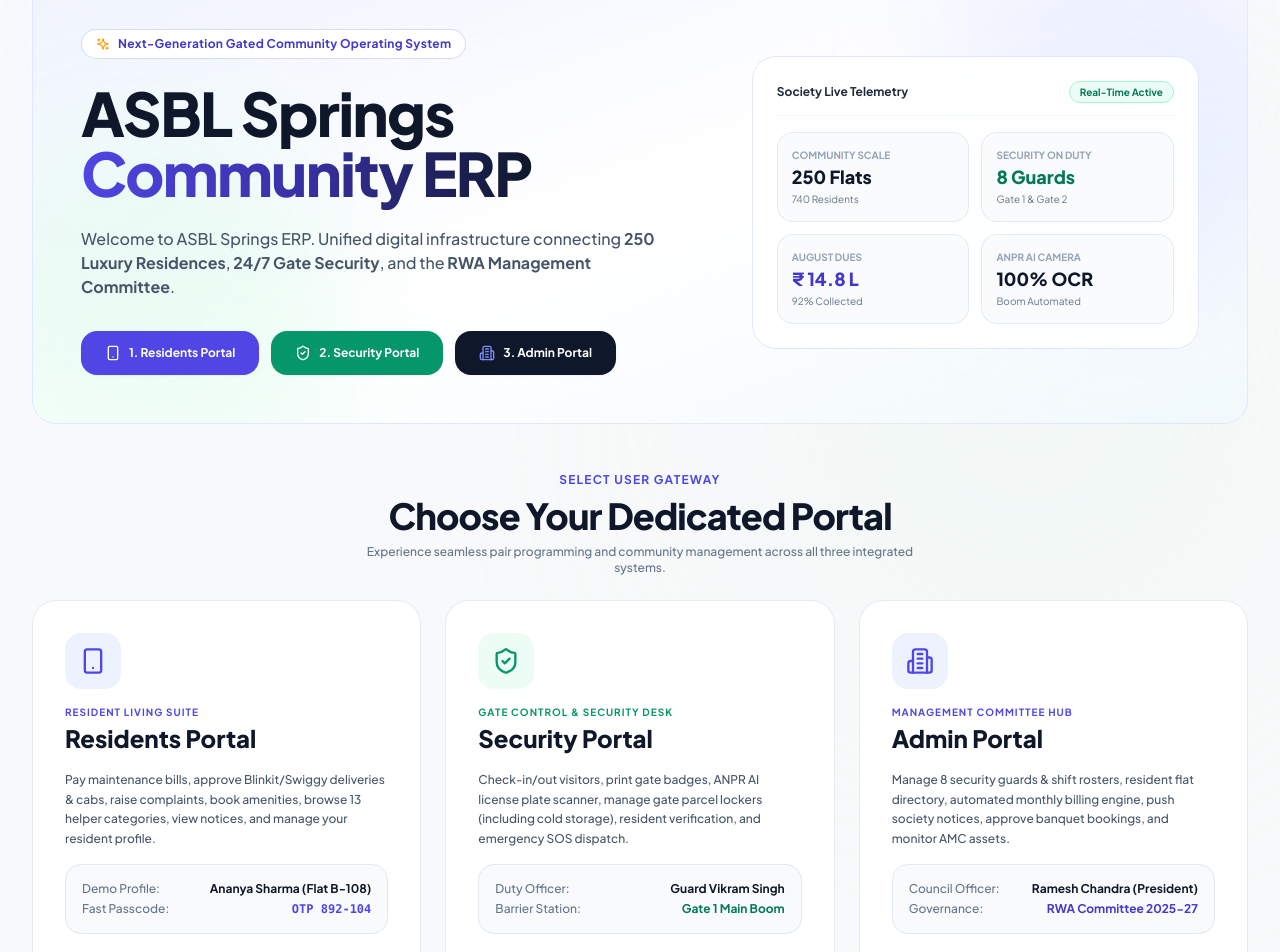
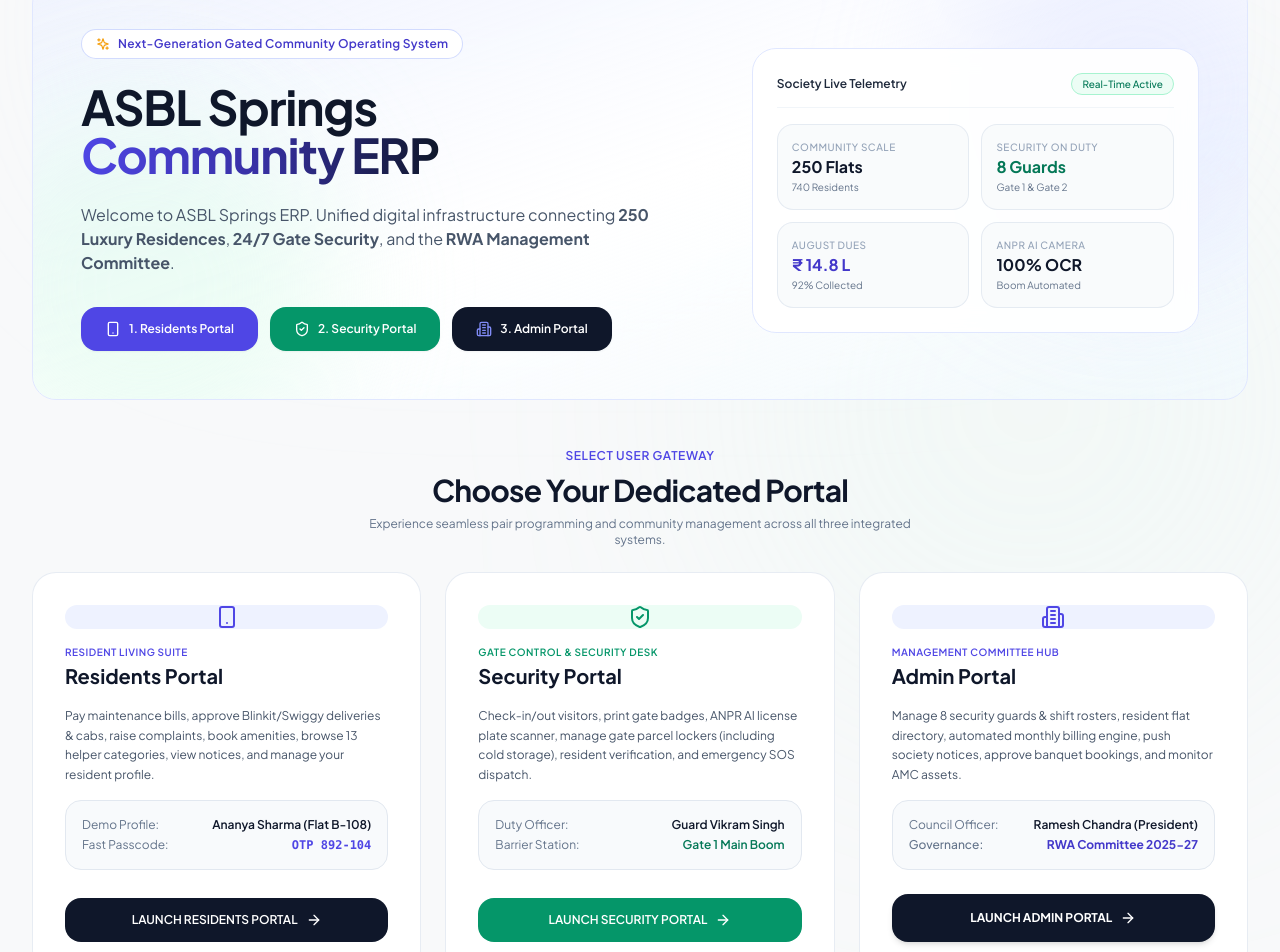
Before and after one commit to Sureddynithinreddy/community-management-ERP, a React (Vite) app: page / in a window 1280 px wide. Shown: the part 145-1097 px from the top of the page. Built offline with nearby package versions, Linux system fonts and the light colour scheme.

Commit message:
Refine and lighten typography and text weights across all portals

```diff
--- a/src/App.tsx
+++ b/src/App.tsx
@@ -42,17 +42,17 @@
                   </div>
                 </div>
                 <div>
-                  <span className="font-black text-xl tracking-tight text-slate-900 block leading-none">
+                  <span className="font-bold text-xl tracking-tight text-slate-900 block leading-none">
                     ASBL Springs
                   </span>
-                  <span className="text-[10px] font-bold uppercase tracking-widest text-indigo-600 block mt-0.5">
+                  <span className="text-[10px] font-semibold uppercase tracking-wider text-indigo-600 block mt-0.5">
                     Pocharam • Enterprise Community ERP
                   </span>
                 </div>
               </div>
 
               {/* Direct Portal Jump Links */}
-              <nav className="hidden md:flex items-center gap-2 text-xs font-bold text-slate-600">
+              <nav className="hidden md:flex items-center gap-2 text-xs font-medium text-slate-600">
                 <button
                   onClick={() => setActiveView('resident_portal')}
                   className="px-3.5 py-2 rounded-xl hover:bg-slate-100 hover:text-slate-900 transition-colors cursor-pointer"
@@ -74,7 +74,7 @@
               </nav>
 
               {/* Status Badge */}
-              <div className="flex items-center gap-1.5 sm:gap-2 px-2.5 sm:px-3.5 py-1.5 rounded-full bg-emerald-50 border border-emerald-200 text-[10px] sm:text-xs font-bold text-emerald-800">
+              <div className="flex items-center gap-1.5 sm:gap-2 px-2.5 sm:px-3.5 py-1.5 rounded-full bg-emerald-50 border border-emerald-200 text-[10px] sm:text-xs font-semibold text-emerald-800">
                 <span className="w-2 h-2 rounded-full bg-emerald-500 animate-pulse" />
                 <span className="hidden sm:inline">3 Portals Online & Synced</span>
                 <span className="sm:hidden">Online</span>
@@ -99,19 +99,19 @@
 
               {/* Left Hero Details */}
               <div className="lg:col-span-7 space-y-6 z-10">
-                <div className="inline-flex items-center gap-2 px-3.5 py-1.5 rounded-full bg-white border border-indigo-200/80 text-indigo-700 text-xs font-bold tracking-wide shadow-xs">
+                <div className="inline-flex items-center gap-2 px-3.5 py-1.5 rounded-full bg-white border border-indigo-200/80 text-indigo-700 text-xs font-semibold tracking-wide shadow-xs">
                   <Sparkles className="w-3.5 h-3.5 text-amber-500" />
                   <span>Next-Generation Gated Community Operating System</span>
                 </div>
 
-                <h1 className="font-black text-4xl sm:text-6xl text-slate-900 leading-[1.08] tracking-tight">
+                <h1 className="font-bold text-3xl sm:text-5xl text-slate-900 leading-[1.15] tracking-tight">
                   ASBL Springs <br />
                   <span className="bg-gradient-to-r from-indigo-600 via-indigo-800 to-slate-900 bg-clip-text text-transparent">
                     Community ERP
                   </span>
                 </h1>
 
-                <p className="text-sm sm:text-base text-slate-600 max-w-xl leading-relaxed font-medium">
+                <p className="text-sm sm:text-base text-slate-600 max-w-xl leading-relaxed font-normal">
                   Welcome to ASBL Springs ERP. Unified digital infrastructure connecting <strong>250 Luxury Residences</strong>, <strong>24/7 Gate Security</strong>, and the <strong>RWA Management Committee</strong>.
                 </p>
 
@@ -119,7 +119,7 @@
                 <div className="pt-2 flex flex-wrap items-center gap-3">
                   <button
                     onClick={() => setActiveView('resident_portal')}
-                    className="px-6 py-3.5 bg-indigo-600 hover:bg-indigo-700 text-white font-bold text-xs rounded-2xl shadow-sm transition-transform active:scale-95 cursor-pointer flex items-center gap-2"
+                    className="px-6 py-3.5 bg-indigo-600 hover:bg-indigo-700 text-white font-semibold text-xs rounded-2xl shadow-sm transition-transform active:scale-95 cursor-pointer flex items-center gap-2"
                   >
                     <Smartphone className="w-4 h-4 text-white" />
                     <span>1. Residents Portal</span>
@@ -127,7 +127,7 @@
 
                   <button
                     onClick={() => setActiveView('guard_portal')}
-                    className="px-6 py-3.5 bg-emerald-600 hover:bg-emerald-700 text-white font-bold text-xs rounded-2xl shadow-sm transition-transform active:scale-95 cursor-pointer flex items-center gap-2"
+                    className="px-6 py-3.5 bg-emerald-600 hover:bg-emerald-700 text-white font-semibold text-xs rounded-2xl shadow-sm transition-transform active:scale-95 cursor-pointer flex items-center gap-2"
                   >
                     <ShieldCheck className="w-4 h-4 text-white" />
                     <span>2. Security Portal</span>
@@ -135,7 +135,7 @@
 
                   <button
                     onClick={() => setActiveView('admin_portal')}
-                    className="px-6 py-3.5 bg-slate-900 hover:bg-slate-800 text-white font-bold text-xs rounded-2xl shadow-sm transition-transform active:scale-95 cursor-pointer flex items-center gap-2"
+                    className="px-6 py-3.5 bg-slate-900 hover:bg-slate-800 text-white font-semibold text-xs rounded-2xl shadow-sm transition-transform active:scale-95 cursor-pointer flex items-center gap-2"
                   >
                     <Building2 className="w-4 h-4 text-indigo-400" />
                     <span>3. Admin Portal</span>
@@ -147,32 +147,32 @@
               <div className="lg:col-span-5 flex justify-center items-center z-10">
                 <div className="w-full bg-white/90 backdrop-blur-md p-6 rounded-3xl border border-indigo-100 shadow-xs space-y-4 text-xs">
                   <div className="flex justify-between items-center border-b border-slate-100 pb-3">
-                    <span className="font-bold text-slate-800">Society Live Telemetry</span>
-                    <span className="bg-emerald-50 text-emerald-700 border border-emerald-200 font-bold px-2.5 py-0.5 rounded-full text-[10px]">Real-Time Active</span>
+                    <span className="font-semibold text-slate-800">Society Live Telemetry</span>
+                    <span className="bg-emerald-50 text-emerald-700 border border-emerald-200 font-medium px-2.5 py-0.5 rounded-full text-[10px]">Real-Time Active</span>
                   </div>
 
                   <div className="grid grid-cols-2 gap-3">
                     <div className="p-3.5 bg-slate-50/80 rounded-2xl border border-slate-200/80">
-                      <span className="text-[10px] text-slate-400 block font-bold uppercase">Community Scale</span>
-                      <span className="font-black text-lg text-slate-900">250 Flats</span>
+                      <span className="text-[10px] text-slate-400 block font-medium uppercase tracking-wider">Community Scale</span>
+                      <span className="font-bold text-base text-slate-900">250 Flats</span>
                       <span className="text-[10px] text-slate-500 block">740 Residents</span>
                     </div>
 
                     <div className="p-3.5 bg-slate-50/80 rounded-2xl border border-slate-200/80">
-                      <span className="text-[10px] text-slate-400 block font-bold uppercase">Security On Duty</span>
-                      <span className="font-black text-lg text-emerald-700">8 Guards</span>
+                      <span className="text-[10px] text-slate-400 block font-medium uppercase tracking-wider">Security On Duty</span>
+                      <span className="font-bold text-base text-emerald-700">8 Guards</span>
                       <span className="text-[10px] text-slate-500 block">Gate 1 & Gate 2</span>
                     </div>
 
                     <div className="p-3.5 bg-slate-50/80 rounded-2xl border border-slate-200/80">
-                      <span className="text-[10px] text-slate-400 block font-bold uppercase">August Dues</span>
-                      <span className="font-black text-lg text-indigo-700">₹ 14.8 L</span>
+                      <span className="text-[10px] text-slate-400 block font-medium uppercase tracking-wider">August Dues</span>
+                      <span className="font-bold text-base text-indigo-700">₹ 14.8 L</span>
                       <span className="text-[10px] text-slate-500 block">92% Collected</span>
                     </div>
 
                     <div className="p-3.5 bg-slate-50/80 rounded-2xl border border-slate-200/80">
-                      <span className="text-[10px] text-slate-400 block font-bold uppercase">ANPR AI Camera</span>
-                      <span className="font-black text-lg text-slate-900">100% OCR</span>
+                      <span className="text-[10px] text-slate-400 block font-medium uppercase tracking-wider">ANPR AI Camera</span>
+                      <span className="font-bold text-base text-slate-900">100% OCR</span>
                       <span className="text-[10px] text-slate-500 block">Boom Automated</span>
                     </div>
                   </div>
@@ -184,13 +184,13 @@
             {/* THE 3 PORTAL CARDS - Modern Desktop ERP Gateway */}
             <div className="space-y-6">
               <div className="text-center max-w-xl mx-auto space-y-2">
-                <span className="text-xs font-bold text-indigo-600 uppercase tracking-widest block">
+                <span className="text-xs font-semibold text-indigo-600 uppercase tracking-wider block">
                   Select User Gateway
                 </span>
-                <h2 className="font-black text-3xl sm:text-4xl text-slate-900 tracking-tight">
+                <h2 className="font-bold text-2xl sm:text-3xl text-slate-900 tracking-tight">
                   Choose Your Dedicated Portal
                 </h2>
-                <p className="text-xs text-slate-500 font-medium">
+                <p className="text-xs text-slate-500 font-normal">
                   Experience seamless pair programming and community management across all three integrated systems.
                 </p>
               </div>
@@ -198,38 +198,38 @@
               <div className="grid grid-cols-1 md:grid-cols-3 gap-6">
 
                 {/* 1. RESIDENTS PORTAL CARD */}
-                <div className="bg-white p-8 rounded-3xl border border-slate-200/80 shadow-xs hover:border-slate-300 hover:shadow-md transition-all flex flex-col justify-between space-y-6 group">
+                <div className="bg-white p-7 sm:p-8 rounded-3xl border border-slate-200/80 shadow-xs hover:border-slate-300 hover:shadow-sm transition-all flex flex-col justify-between space-y-6 group">
                   <div className="space-y-4">
-                    <div className="w-14 h-14 rounded-2xl bg-indigo-50 text-indigo-600 flex items-center justify-center shadow-xs group-hover:scale-105 transition-transform">
-                      <Smartphone className="w-7 h-7" />
+                    <div className="w-13 h-13 rounded-2xl bg-indigo-50 text-indigo-600 flex items-center justify-center shadow-xs group-hover:scale-105 transition-transform">
+                      <Smartphone className="w-6 h-6" />
                     </div>
 
                     <div>
-                      <span className="text-[10px] font-bold uppercase tracking-widest text-indigo-600 block">
+                      <span className="text-[10px] font-semibold uppercase tracking-wider text-indigo-600 block">
                         Resident Living Suite
                       </span>
-                      <h3 className="font-black text-2xl text-slate-900 mt-0.5">Residents Portal</h3>
+                      <h3 className="font-bold text-xl text-slate-900 mt-0.5">Residents Portal</h3>
                     </div>
 
-                    <p className="text-xs text-slate-600 leading-relaxed font-medium">
+                    <p className="text-xs text-slate-600 leading-relaxed font-normal">
                       Pay maintenance bills, approve Blinkit/Swiggy deliveries & cabs, raise complaints, book amenities, browse 13 helper categories, view notices, and manage your resident profile.
                     </p>
 
                     <div className="bg-slate-50 p-4 rounded-2xl border border-slate-200 text-xs space-y-1">
                       <div className="flex justify-between">
-                        <span className="text-slate-500 font-medium">Demo Profile:</span>
-                        <span className="font-bold text-slate-900">Ananya Sharma (Flat B-108)</span>
+                        <span className="text-slate-500 font-normal">Demo Profile:</span>
+                        <span className="font-semibold text-slate-900">Ananya Sharma (Flat B-108)</span>
                       </div>
                       <div className="flex justify-between">
-                        <span className="text-slate-500 font-medium">Fast Passcode:</span>
-                        <span className="font-mono font-bold text-indigo-600">OTP 892-104</span>
+                        <span className="text-slate-500 font-normal">Fast Passcode:</span>
+                        <span className="font-mono font-semibold text-indigo-600">OTP 892-104</span>
                       </div>
                     </div>
                   </div>
 
                   <button
                     onClick={() => setActiveView('resident_portal')}
-                    className="w-full py-4 bg-slate-900 hover:bg-slate-800 text-white font-bold text-xs rounded-2xl shadow-md transition-all flex items-center justify-center gap-2 cursor-pointer transform group-hover:scale-[1.02]"
+                    className="w-full py-3.5 bg-slate-900 hover:bg-slate-800 text-white font-semibold text-xs rounded-2xl shadow-xs transition-all flex items-center justify-center gap-2 cursor-pointer transform group-hover:scale-[1.01]"
                   >
                     <span>LAUNCH RESIDENTS PORTAL</span>
                     <ArrowRight className="w-4 h-4" />
@@ -237,38 +237,38 @@
                 </div>
 
                 {/* 2. SECURITY GUARD PORTAL CARD */}
-                <div className="bg-white p-8 rounded-3xl border border-slate-200/80 shadow-xs hover:border-slate-300 hover:shadow-md transition-all flex flex-col justify-between space-y-6 group">
+                <div className="bg-white p-7 sm:p-8 rounded-3xl border border-slate-200/80 shadow-xs hover:border-slate-300 hover:shadow-sm transition-all flex flex-col justify-between space-y-6 group">
                   <div className="space-y-4">
-                    <div className="w-14 h-14 rounded-2xl bg-emerald-50 text-emerald-600 flex items-center justify-center shadow-xs group-hover:scale-105 transition-transform">
-                      <ShieldCheck className="w-7 h-7" />
+                    <div className="w-13 h-13 rounded-2xl bg-emerald-50 text-emerald-600 flex items-center justify-center shadow-xs group-hover:scale-105 transition-transform">
+                      <ShieldCheck className="w-6 h-6" />
                     </div>
 
                     <div>
-                      <span className="text-[10px] font-bold uppercase tracking-widest text-emerald-600 block">
+                      <span className="text-[10px] font-semibold uppercase tracking-wider text-emerald-600 block">
                         Gate Control & Security Desk
                       </span>
-                      <h3 className="font-black text-2xl text-slate-900 mt-0.5">Security Portal</h3>
+                      <h3 className="font-bold text-xl text-slate-900 mt-0.5">Security Portal</h3>
                     </div>
 
-                    <p className="text-xs text-slate-600 leading-relaxed font-medium">
+                    <p className="text-xs text-slate-600 leading-relaxed font-normal">
                       Check-in/out visitors, print gate badges, ANPR AI license plate scanner, manage gate parcel lockers (including cold storage), resident verification, and emergency SOS dispatch.
                     </p>
 
                     <div className="bg-slate-50 p-4 rounded-2xl border border-slate-200 text-xs space-y-1">
                       <div className="flex justify-between">
-                        <span className="text-slate-500 font-medium">Duty Officer:</span>
-                        <span className="font-bold text-slate-900">Guard Vikram Singh</span>
+                        <span className="text-slate-500 font-normal">Duty Officer:</span>
+                        <span className="font-semibold text-slate-900">Guard Vikram Singh</span>
                       </div>
                       <div className="flex justify-between">
-                        <span className="text-slate-500 font-medium">Barrier Station:</span>
-                        <span className="font-bold text-emerald-700">Gate 1 Main Boom</span>
+                        <span className="text-slate-500 font-normal">Barrier Station:</span>
+                        <span className="font-semibold text-emerald-700">Gate 1 Main Boom</span>
                       </div>
                     </div>
                   </div>
 
                   <button
                     onClick={() => setActiveView('guard_portal')}
-                    className="w-full py-4 bg-emerald-600 hover:bg-emerald-500 text-white font-bold text-xs rounded-2xl shadow-md transition-all flex items-center justify-center gap-2 cursor-pointer transform group-hover:scale-[1.02]"
+                    className="w-full py-3.5 bg-emerald-600 hover:bg-emerald-700 text-white font-semibold text-xs rounded-2xl shadow-xs transition-all flex items-center justify-center gap-2 cursor-pointer transform group-hover:scale-[1.01]"
                   >
                     <span>LAUNCH SECURITY PORTAL</span>
                     <ArrowRight className="w-4 h-4" />
@@ -276,27 +276,27 @@
                 </div>
 
                 {/* 3. ADMIN MANAGEMENT COMMITTEE PORTAL CARD */}
-                <div className="bg-white p-8 rounded-3xl border border-slate-200/80 shadow-xs hover:border-slate-300 hover:shadow-md transition-all flex flex-col justify-between space-y-6 group">
+                <div className="bg-white p-7 sm:p-8 rounded-3xl border border-slate-200/80 shadow-xs hover:border-slate-300 hover:shadow-sm transition-all flex flex-col justify-between space-y-6 group">
                   <div className="space-y-4">
-                    <div className="w-14 h-14 rounded-2xl bg-indigo-50 text-indigo-600 flex items-center justify-center shadow-xs group-hover:scale-105 transition-transform">
-                      <Building2 className="w-7 h-7" />
+                    <div className="w-13 h-13 rounded-2xl bg-indigo-50 text-indigo-600 flex items-center justify-center shadow-xs group-hover:scale-105 transition-transform">
+                      <Building2 className="w-6 h-6" />
                     </div>
 
                     <div>
-                      <span className="text-[10px] font-bold uppercase tracking-widest text-indigo-600 block">
+                      <span className="text-[10px] font-semibold uppercase tracking-wider text-indigo-600 block">
                         Management Committee Hub
                       </span>
-                      <h3 className="font-black text-2xl text-slate-900 mt-0.5">Admin Portal</h3>
+                      <h3 className="font-bold text-xl text-slate-900 mt-0.5">Admin Portal</h3>
                     </div>
 
-                    <p className="text-xs text-slate-600 leading-relaxed font-medium">
+                    <p className="text-xs text-slate-600 leading-relaxed font-normal">
                       Manage 8 security guards & shift rosters, resident flat directory, automated monthly billing engine, push society notices, approve banquet bookings, and monitor AMC assets.
                     </p>
 
                     <div className="bg-slate-50 p-4 rounded-2xl border border-slate-200 text-xs space-y-1">
                       <div className="flex justify-between">
-                        <span className="text-slate-500 font-medium">Council Officer:</span>
-                        <span className="font-bold text-slate-900">Ramesh Chandra (President)</span>
+                        <span className="text-slate-500 font-normal">Council Officer:</span>
+                        <span className="font-semibold text-slate-900">Ramesh Chandra (President)</span>
                       </div>
                       <div className="flex justify-between">
                         <span className="text-slate-500 font-medium">Governance:</span>
```
Also changed, not shown: src/components/AdminPortal.tsx (+9 -9 lines), src/components/AnalyticsDashboard.tsx (+24 -24 lines), src/components/ResidentPortal.tsx (+9 -9 lines), src/components/SecurityPortal.tsx (+10 -10 lines).
